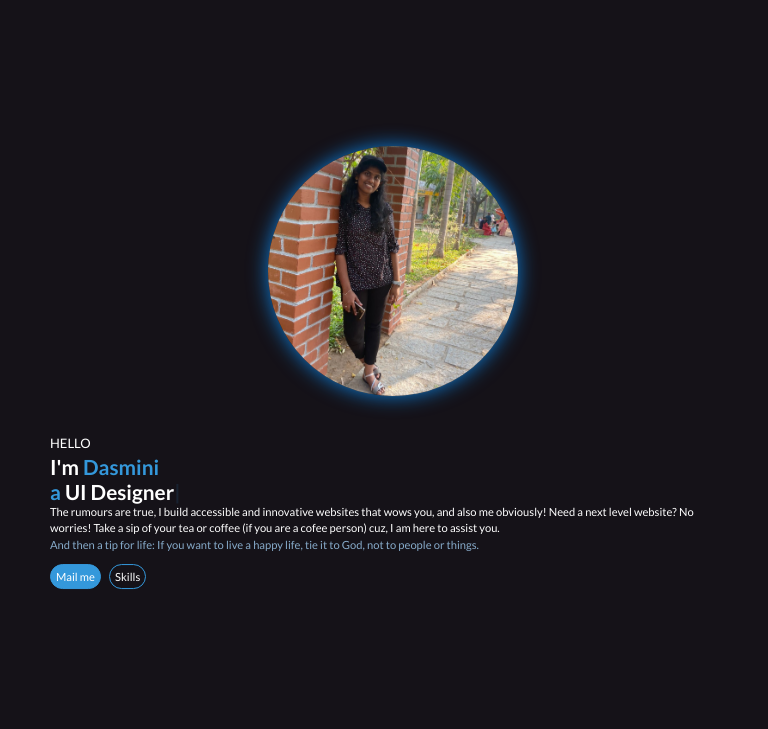
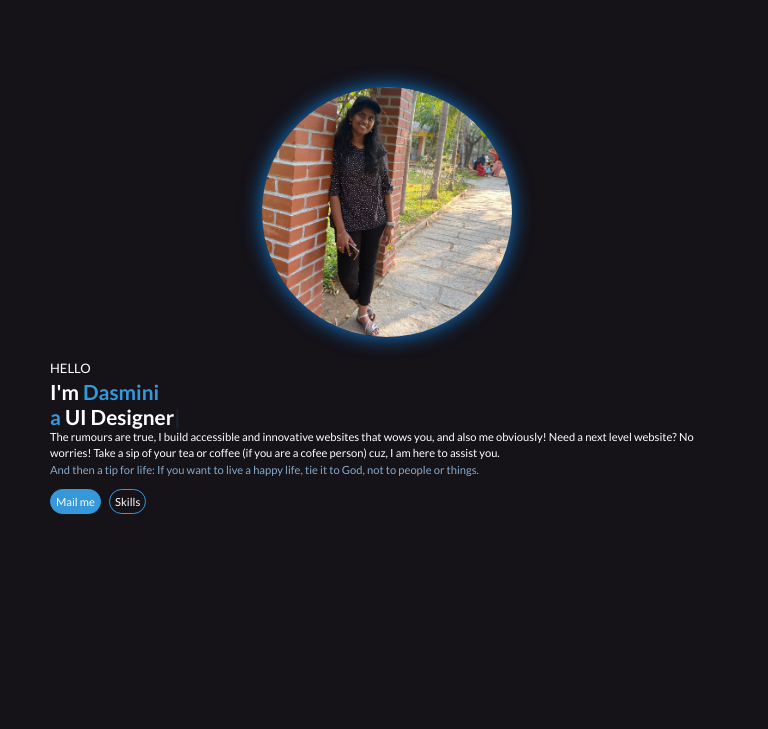
Before and after one commit to Dasmini/Portfolio_01, a plain HTML site: page index.html in a window 768 px wide. Shown: the part 71-800 px from the top of the page. Drawn offline with nearby package versions, Linux system fonts and the light colour scheme.

```diff
--- a/style.css
+++ b/style.css
@@ -135,9 +135,6 @@ a {
 .intro-page {
     margin: 0;
     position: absolute;
-    top: 50%;
-    -ms-transform: translateY(-50%);
-    transform: translateY(-50%);
 }
 
 .profile-img-hover:hover {
@@ -633,7 +630,9 @@ a {
         font-size: 12px;
         line-height: 1.5;
     }
-
+    .home-container{
+        position: relative;
+    }
     /* Nav bar */
     .nav-container {
         display: flex;
@@ -675,8 +674,9 @@ a {
 
     /* Intro */
     .intro-page {
-        /* position: relative; */
-        margin: auto 50px;
+        position: absolute;
+        margin: 0 50px;
+        top: 10%;
         display: flex;
         flex-direction: column-reverse;
     }
@@ -697,7 +697,7 @@ a {
     .intro-page-right {
         position: relative;
         margin: 10px auto auto;
-        padding: 30px;
+        padding: 20px;
         height: 300px;
         width: 100%;
         /* text-align: center; */
@@ -921,8 +921,8 @@ a {
     /* intro */
     .intro-page {
         position: absolute;
-        top: 50%;
-        margin: 70px 30px;
+        /* top: 50%; */
+        margin: 0 30px;
         display: flex;
         flex-direction: column-reverse;
 
```
